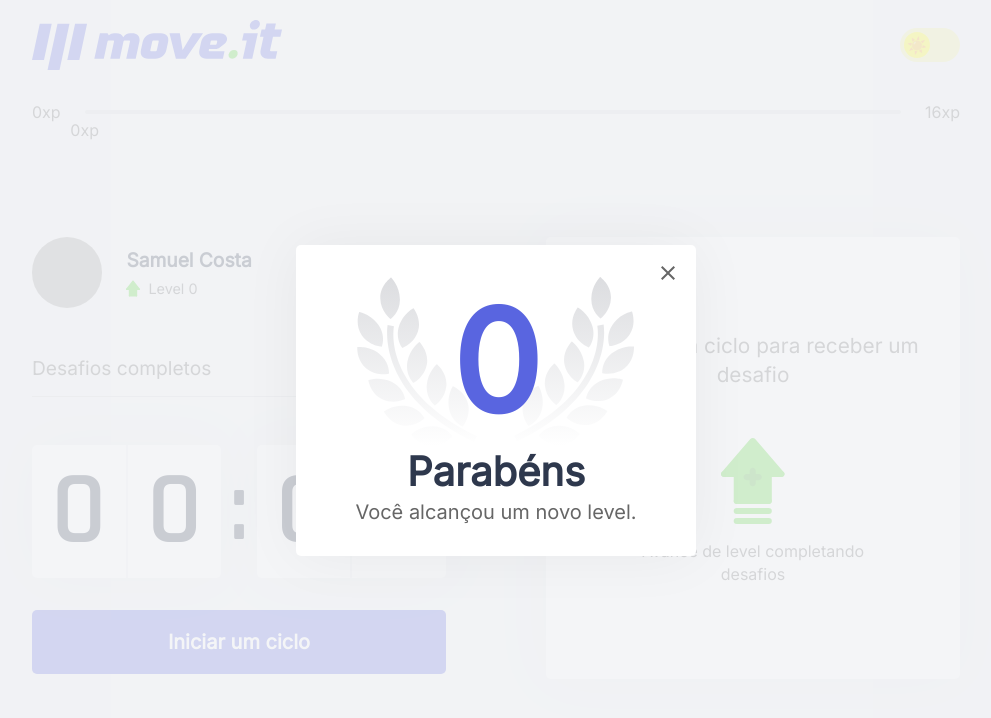
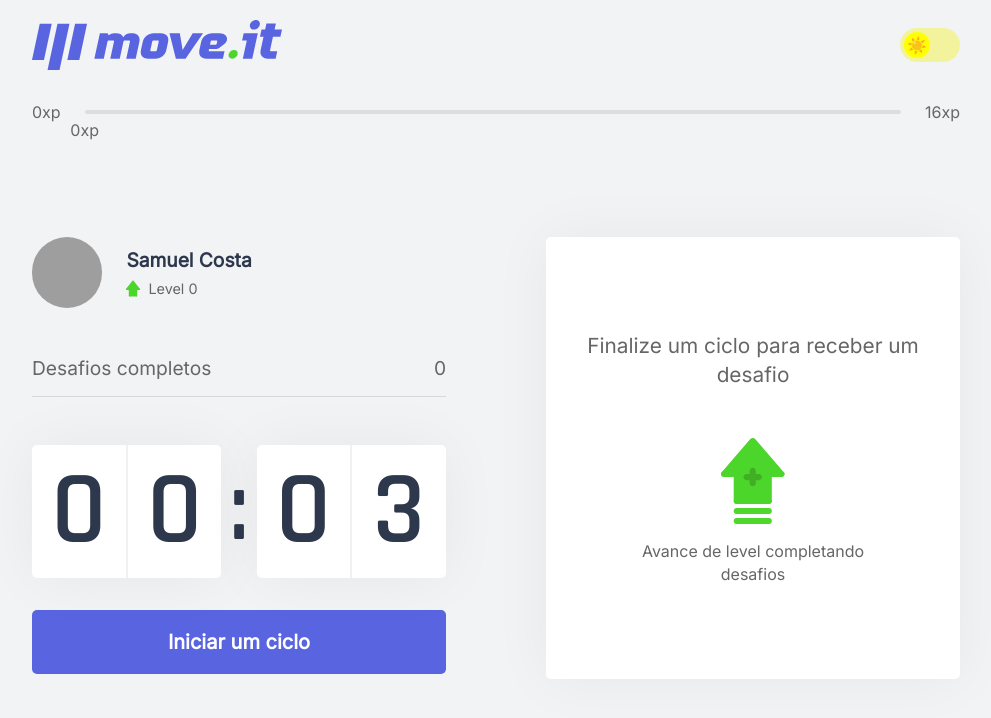
Before and after one commit to SamuelCosta22/nlw-4ed-react, a Next.js app: page / in a window 1280 px wide. Shown: the top 718 px of the page, without its empty margins (144-1135 px from the left). Built offline with nearby package versions, Linux system fonts and the light colour scheme; grey boxes are pictures that could not be loaded.

Commit message:
prepar to first deploy

```diff
--- a/src/app/page.tsx
+++ b/src/app/page.tsx
@@ -12,19 +12,10 @@ import { CountdownProvider } from "@/contexts/CountdownContext";
 import styles from '../styles/pages/Home.module.css'
 import { ChallengesProvider } from "@/contexts/ChallengesContext";
 
-interface HomeProps {
-  level: number,
-  currentExperience: number,
-  challengesCompleted: number,
-}
 
-export default function Home(props: HomeProps) {
+export default function Home() {
   return (
-    <ChallengesProvider
-      level={props.level}
-      currentExperience={props.currentExperience}
-      challengesCompleted={props.challengesCompleted}
-    >
+    <ChallengesProvider>
       <div className={styles.container}>
         <Header />
         <ExperienceBar />
--- a/src/contexts/ChallengesContext.tsx
+++ b/src/contexts/ChallengesContext.tsx
@@ -6,9 +6,6 @@ import { LevelUpModal } from '@/components/LevelUpModal';
 
 interface ChallengesProviderProps{
     children: ReactNode,
-    level: number,
-    currentExperience: number,
-    challengesCompleted: number,
 }
 
 interface Challenge{
@@ -42,7 +39,7 @@ export function ChallengesProvider({ children }: ChallengesProviderProps){
     const [currentExperience, setCurrentExperience] = useState(storedExperience ?? 0);
     const [challengesCompleted, setChallengesCompleted] = useState(storedChallenges ?? 0);
     const [activeChallenge, setActiveChallenge] = useState<Challenge | null>(null); // Tipo atualizado
-    const [isLevelUpModalOpen, setIsLevelUpModalOpen] = useState(true);
+    const [isLevelUpModalOpen, setIsLevelUpModalOpen] = useState(false);
 
     const experienceToNextLevel = Math.pow((level + 1) * 4, 2)
 
```
